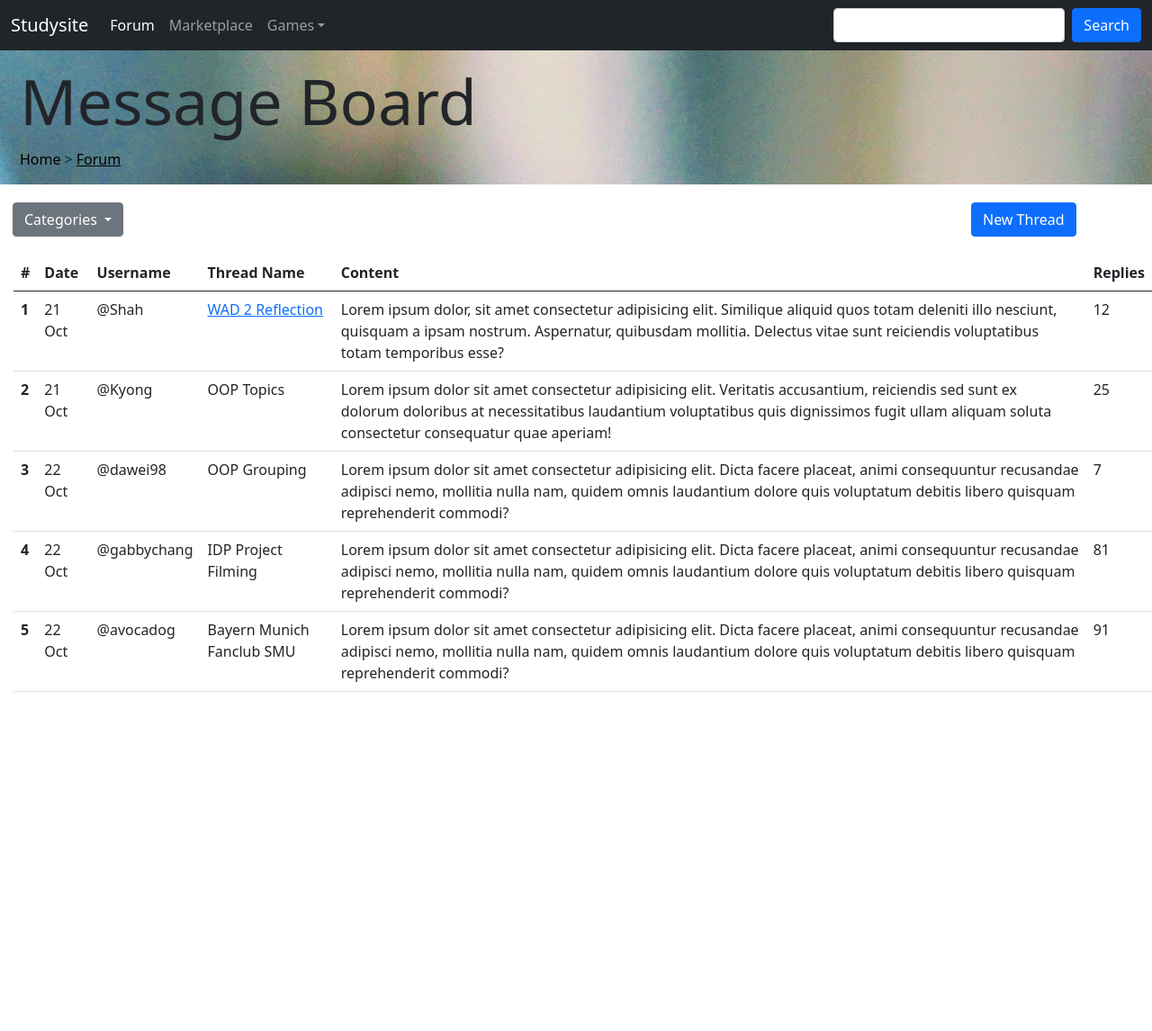
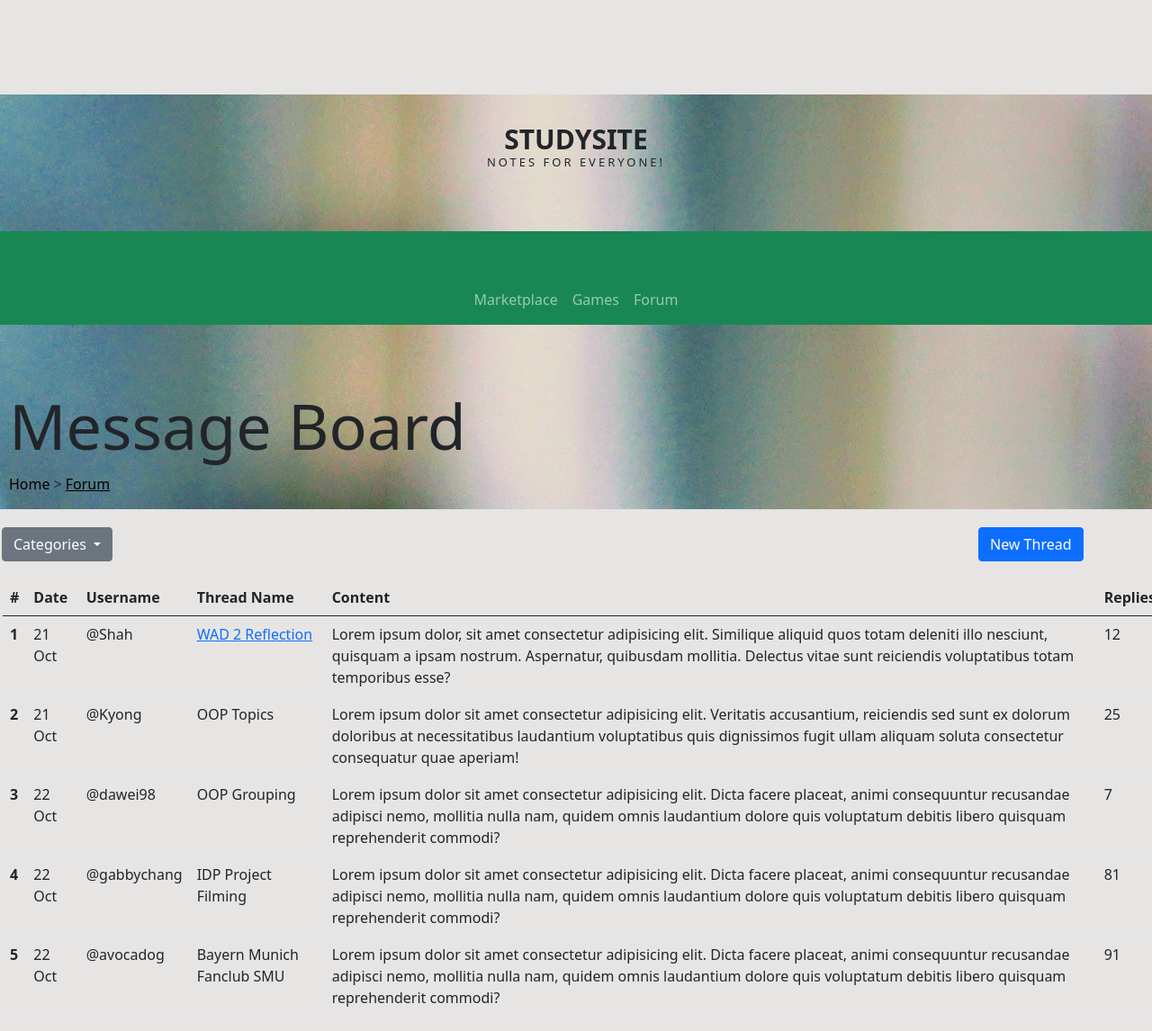
Before and after one commit to haziqilham/WAD2-G7T2, a PHP site: page /forum/forum2.html in a window 1280 px wide. Shown: the whole page at 90% size. Before the commit the page ends 769 px from the top, so only its background shows below. Run offline with PHP 8.4, Linux system fonts and the light colour scheme.

Commit message:
update html files

```diff
--- a/tetris/tetris.html
+++ b/tetris/tetris.html
@@ -17,6 +17,9 @@
 </head>
 
 <body>
+
+
+
     <div class="container-fluid text-center">
         <div class="row">
             <div class="col-lg mt-4">
--- a/web/css/main.css
+++ b/web/css/main.css
@@ -1,4 +1,3 @@
-
 
 .bg1 {
     text-align: center;
@@ -46,7 +45,7 @@ section {
 }
 
 body {
-    padding-top: 95px;
+    padding-top: 105px;
     /* background-color: #ffdfd3; */
     background-color: #e7e5e4;
 
@@ -92,9 +91,6 @@ body {
     color: rgb(17, 0, 252);
 }
 
-#the-nav{
-    font-size: 30px;
-}
 
 /* END Top Header */
 
--- a/web/forum/forum2.html
+++ b/web/forum/forum2.html
@@ -1,80 +1,74 @@
 <!DOCTYPE html>
 <html lang="en">
-<head>
+  <head>
     <meta charset="UTF-8">
-    <meta http-equiv="X-UA-Compatible" content="IE=edge">
+    <meta http-equiv="X-UA-Compatible" content="IE=edge,chrome=1">
     <meta name="viewport" content="width=device-width, initial-scale=1.0">
-    <title>Forum 2</title>
-
-     <!-- Bootstrap CSS -->
-     <link href="https://cdn.jsdelivr.net/npm/bootstrap@5.1.0/dist/css/bootstrap.min.css" rel="stylesheet"
-     integrity="sha384-KyZXEAg3QhqLMpG8r+8fhAXLRk2vvoC2f3B09zVXn8CA5QIVfZOJ3BCsw2P0p/We"
-     crossorigin="anonymous">
-
-     <!-- Reference to CSS
-     <link rel="stylesheet" href="./forum.css">-->
-
-     <title>StudySite</title>
-    <!-- Favicon logo -->
-    <link rel="shortcut icon" type="image/jpg" href="../web/photos/faviconbook.png">
 
 
+    <!-- Bootstrap 5 CSS -->
+    <link href="https://cdn.jsdelivr.net/npm/bootstrap@5.0.2/dist/css/bootstrap.min.css" rel="stylesheet" integrity="sha384-EVSTQN3/azprG1Anm3QDgpJLIm9Nao0Yz1ztcQTwFspd3yD65VohhpuuCOmLASjC" crossorigin="anonymous">
 
+    <!-- Bootstrap JS Plugins -->
+    <script src="https://cdn.jsdelivr.net/npm/bootstrap@5.0.2/dist/js/bootstrap.bundle.min.js" integrity="sha384-MrcW6ZMFYlzcLA8Nl+NtUVF0sA7MsXsP1UyJoMp4YLEuNSfAP+JcXn/tWtIaxVXM" crossorigin="anonymous"></script>
+
+       <!-- Custom Css -->
+   <link rel="stylesheet" href="../css/main.css">
+
+
+    <!-- Favicon logo -->
+    <link rel="shortcut icon" type="image/jpg" href="../photos/faviconbook.png">
+
+  <title>StudySite</title>
 
 
 </head>
-<body>
+<body data-spy="scroll" data-target="#navbar">
 
-    <div class="container-fluid">
-        <div class="row">
-            <nav class="navbar fixed-top navbar-expand-md navbar-dark bg-dark">
-                <a href="../index.html" class="navbar-brand mb-0 h1">Studysite</a>
+     <!-- START Top Header -->
+     <div class="top-header" >
+      <div class="text-center ">
+          <a class="navbar-brand " href="../index.html">StudySite
+                  <small class="text-dark ">
+                      Notes for Everyone!
+                  </small>
+              </a>
+      </div>
+  </div>
+  <!-- END  Top Header -->
 
-                <button type="button" data-bs-toggle="collapse" data-bs-target="#navbarNav" class="navbar-toggler" aria-controls="navbarNav" aria-expanded="false" aria-label="Toggle navigation">
-                    <span class="navbar-toggler-icon"></span>
-                </button>
 
-                <div class="collapse navbar-collapse" id="navbarNav">
-                    <ul class="navbar-nav">
-                        <li class="nav-item active">
-                            <a href="#" class="nav-link active">Forum</a>
-                        </li>
+  <!-- START NavBar -->
 
-                        <li class="nav-item">
-                            <a href="marketplace.html" class="nav-link ">Marketplace</a>
-                        </li>
+  <!-- TODO: Add CSS class to navbar text etc -->
+  <nav id="navbar" class="navbar sticky-top navbar-dark bg-success navbar-expand-md">
+      <!-- collapsible nav bar -->
+      <button class="navbar-toggler" type="button" data-bs-toggle="collapse" data-bs-target="#the-nav" aria-controls="the-nav" aria-expanded="false" aria-label="Toggle navigation">
+          <span class="navbar-toggler-icon"></span>
+      </button>
 
-                        <li class="nav-item dropdown">
-                            <a href="#" class="nav-link
-                            dropdown-toggle"
-                            id="navbarDropdown"
-                            role="button"
-                            data-bs-toggle="dropdown"
-                            aria-expanded="false">Games</a>
+      <div class="collapse navbar-collapse" id="the-nav">
+          <ul class="navbar-nav m-auto">
 
-                            <ul class="dropdown-menu" aria-labelledby="navbarDropdown">
-                                <li>
-                                    <a href="#" class="dropdown-item">Game 1</a>
-                                </li>
-                                <li>
-                                    <a href="#" class="dropdown-item">Game 2</a>
-                                </li>
-                                <li>
-                                    <a href="#" class="dropdown-item">Game 3</a>
-                                </li>
+              <li class="nav-item">
+                  <!-- TODO: ADD HREF ID TO Forum HERE! -->
+                  <a class="nav-link" href="#market">Marketplace</a>
+              </li>
 
-                            </ul>
-                        </li>
-                    </ul>
-                </div>
 
-                <form class="d-flex">
-                    <input type="text" class="form-control me-2">
-                    <button type="submit" class="btn btn-primary">Search</button>
-                </form>
+              <li class="nav-item">
+                  <!-- TODO: ADD HREF ID TO GAMES HERE! -->
+                  <a class="nav-link" href="../games.html">Games</a>
+              </li>
 
-            </nav>
-        </div>
+              <li class="nav-item">
+                  <!-- TODO: ADD HREF ID TO Forum HERE! -->
+                  <a class="nav-link" href="./forum/forum2.html">Forum</a>
+              </li>
+          </ul>
+      </div>
+  </nav>
+   <!-- End NavBar -->
 
         <div class="row" style=" justify-content: left; padding-top: 60px; padding-left: 10px; font-size: 70px; background-image: url(../web/photos/Books.jpg);">
             <div class="col-12">Message Board</div>
--- a/web/index.html
+++ b/web/index.html
@@ -66,7 +66,7 @@
         <!-- START Top Header -->
         <div class="top-header" >
             <div class="text-center ">
-                <a class="navbar-brand " href="# ">StudySite
+                <a class="navbar-brand " href="./index.html">StudySite
                         <small class="text-dark ">
                             Notes for Everyone!
                         </small>
```
Also changed, not shown: web/games.html (+7 -10 lines).
